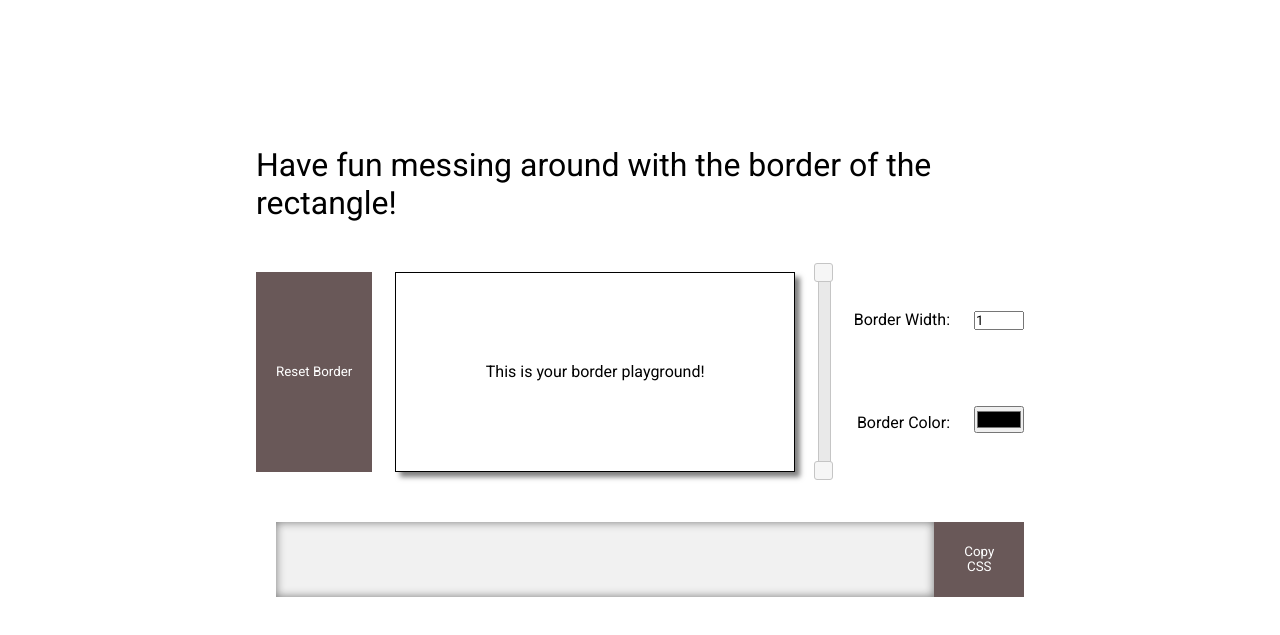
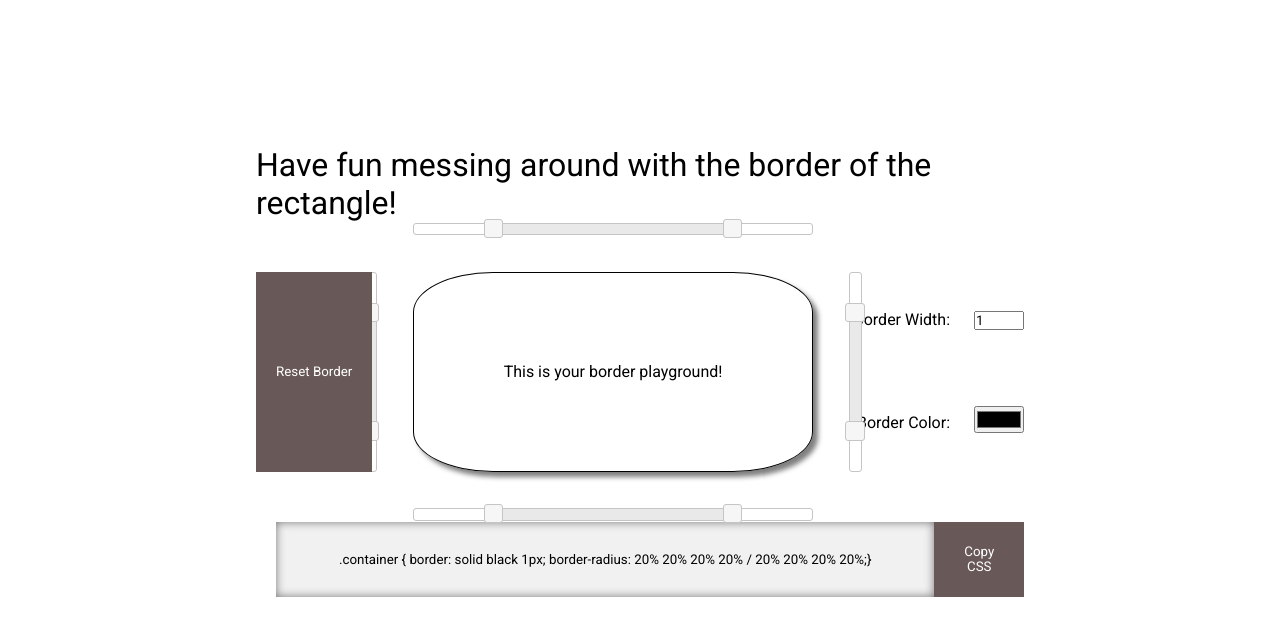
Before and after one commit to rperry99/florinpop-app-ideas, a plain HTML site: page 02_BorderPreviewer/index.html in a window 1280 px wide. Both pictures are taken after a click on the button "Reset Border". Shown: the part 79-714 px from the top of the page. Drawn offline with nearby package versions, Linux system fonts and the light colour scheme.

Commit message:
Add remaining sliders
Add the remaining 3 range sliders and make them all work correctly. They do not have full range of motion yet though.the two nodes of the bar cannot pass eachother

```diff
--- a/02_BorderPreviewer/borderPreviewer.css
+++ b/02_BorderPreviewer/borderPreviewer.css
@@ -13,6 +13,7 @@ body {
   justify-content: space-evenly;
   align-items: center;
   box-shadow: 5px 5px 5px rgba(0, 0, 0, 0.5);
+  position: relative;
 }
 #output {
   height: 75px;
@@ -57,3 +58,29 @@ input {
 .output-section button {
   height: 75px;
 }
+
+#slider-range-right,
+#slider-range-left {
+  height: 200px;
+  position: absolute;
+}
+
+#slider-range-right {
+  right: -50px;
+}
+#slider-range-left {
+  left: -50px;
+}
+
+#slider-range-top,
+#slider-range-bottom {
+  width: 400px;
+  position: absolute;
+}
+
+#slider-range-top {
+  top: -50px;
+}
+#slider-range-bottom {
+  bottom: -50px;
+}
--- a/02_BorderPreviewer/borderPreviewer.js
+++ b/02_BorderPreviewer/borderPreviewer.js
@@ -1,47 +1,72 @@
 const playground = document.getElementById("playground");
 const reset = document.getElementById("reset");
 const output = document.getElementById("output");
-const radiusBL = document.getElementById("radius-bl");
-const radiusBR = document.getElementById("radius-br");
-const radiusTL = document.getElementById("radius-tl");
-const radiusTR = document.getElementById("radius-tr");
 const width = document.getElementById("width");
 const color = document.getElementById("color");
 
 let userWidth = width.value;
-// let userRadiusTL = radiusTL.value;
-// let userRadiusTR = radiusTR.value;
-// let userRadiusBL = radiusBL.value;
-// let userRadiusBR = radiusBR.value;
 let userColor = color.value;
-// updateCSSOutput();
+let userTopX = 20;
+let userTopY = 20;
+let userRightX = 20;
+let userRightY = 20;
+let userBottomX = 20;
+let userBottomY = 20;
+let userLeftX = 20;
+let userLeftY = 20;
+updateBorder(
+  userWidth,
+  userColor,
+  userTopX,
+  userTopY,
+  userRightX,
+  userRightY,
+  userBottomX,
+  userBottomY,
+  userLeftX,
+  userLeftY
+);
+
+color.addEventListener("change", function() {
+  userColor = color.value;
+  updateBorder(
+    userWidth,
+    userColor,
+    userTopX,
+    userTopY,
+    userRightX,
+    userRightY,
+    userBottomX,
+    userBottomY,
+    userLeftX,
+    userLeftY
+  );
+});
+
+width.addEventListener("change", function() {
+  userWidth = width.value;
+  updateBorder(
+    userWidth,
+    userColor,
+    userTopX,
+    userTopY,
+    userRightX,
+    userRightY,
+    userBottomX,
+    userBottomY,
+    userLeftX,
+    userLeftY
+  );
+});
 
 // Reset border button
 function resetBorder() {
   playground.style.borderWidth = "1px";
-  playground.style.borderRadius = "0";
+  playground.style.borderRadius = "20%";
   playground.style.borderColor = "black";
   color.value = "#000000";
   width.value = 1;
-  radiusTL.value = 0;
-  radiusBL.value = 0;
-  radiusTR.value = 0;
-  radiusBR.value = 0;
-  output.value = `.container { border: solid 1px #000000; border-radius: 0px; }`;
-}
-
-// Add CSS to output
-function updateCSSOutput() {
-  let radTL = radiusTL.value;
-  let radTR = radiusTR.value;
-  let radBL = radiusBL.value;
-  let radBR = radiusBR.value;
-  let col = color.value;
-  let wid = width.value;
-  output.value = `.container { border: solid ${wid}px ${col}; border-radius: ${radTL}px ${radTR}px ${radBR}px ${radBL}px; }`;
-  playground.style.borderRadius = `${radTL}px ${radTR}px ${radBR}px ${radBL}px`;
-  playground.style.borderColor = col;
-  playground.style.borderWidth = `${wid}px`;
+  output.value = `.container { border: solid black 1px; border-radius: 20% 20% 20% 20% / 20% 20% 20% 20%;}`;
 }
 
 // Let the user copy the output CSS
@@ -54,21 +79,120 @@ function copy() {
 }
 
 $(function() {
-  $("#slider-range").slider({
+  $("#slider-range-right").slider({
     orientation: "vertical",
     range: true,
     min: 0,
     max: 100,
-    values: [0, 100],
+    values: [20, 80],
     slide: function(event, ui) {
-      playground.style.borderRadius = `20% 20% 20% 20% / 0% ${(ui.values[1] -
-        100) *
-        -1}% ${ui.values[0]}% 0%`;
-      output.value = `.container { border: solid 0px black; border-radius: 20% 20% 20% 20% / 0% ${(ui
-        .values[1] -
-        100) *
-        -1}% ${ui.values[0]}% 0%; }`;
-      console.log("Value0", ui.values[0], "Value1", ui.values[1]);
+      userRightX = (ui.values[1] - 100) * -1;
+      userRightY = ui.values[0];
+      updateBorder(
+        userWidth,
+        userColor,
+        userTopX,
+        userTopY,
+        userBottomX,
+        userBottomY,
+        userLeftX,
+        userRightX,
+        userRightY,
+        userLeftY
+      );
     }
   });
+  $("#slider-range-left").slider({
+    orientation: "vertical",
+    range: true,
+    min: 0,
+    max: 100,
+    values: [20, 80],
+    slide: function(event, ui) {
+      userLeftX = (ui.values[1] - 100) * -1;
+      userLeftY = ui.values[0];
+      updateBorder(
+        userWidth,
+        userColor,
+        userTopX,
+        userTopY,
+        userBottomX,
+        userBottomY,
+        userLeftX,
+        userRightX,
+        userRightY,
+        userLeftY
+      );
+    }
+  });
+  $("#slider-range-top").slider({
+    orientation: "horizontal",
+    range: true,
+    min: 0,
+    max: 100,
+    values: [20, 80],
+    slide: function(event, ui) {
+      userTopY = (ui.values[1] - 100) * -1;
+      userTopX = ui.values[0];
+      updateBorder(
+        userWidth,
+        userColor,
+        userTopX,
+        userTopY,
+        userBottomX,
+        userBottomY,
+        userLeftX,
+        userRightX,
+        userRightY,
+        userLeftY
+      );
+    }
+  });
+  $("#slider-range-bottom").slider({
+    orientation: "horizontal",
+    range: true,
+    min: 0,
+    max: 100,
+    values: [20, 80],
+    slide: function(event, ui) {
+      userBottomX = (ui.values[1] - 100) * -1;
+      userBottomY = ui.values[0];
+      updateBorder(
+        userWidth,
+        userColor,
+        userTopX,
+        userTopY,
+        userBottomX,
+        userBottomY,
+        userLeftX,
+        userRightX,
+        userRightY,
+        userLeftY
+      );
+    }
+  });
+  $("#reset").click(() => {
+    $("#slider-range-left").slider({ values: [20, 80] });
+    $("#slider-range-right").slider({ values: [20, 80] });
+    $("#slider-range-top").slider({ values: [20, 80] });
+    $("#slider-range-bottom").slider({ values: [20, 80] });
+  });
 });
+
+function updateBorder(
+  width,
+  color,
+  pos1,
+  pos2,
+  pos3,
+  pos4,
+  pos5,
+  pos6,
+  pos7,
+  pos8
+) {
+  playground.style.borderRadius = `${pos1}% ${pos2}% ${pos3}% ${pos4}% / ${pos5}% ${pos6}% ${pos7}% ${pos8}%`;
+  playground.style.borderColor = color;
+  playground.style.borderWidth = `${width}px`;
+  output.value = `.container { border: solid ${color} ${width}px; border-radius: ${pos1}% ${pos2}% ${pos3}% ${pos4}% / ${pos5}% ${pos6}% ${pos7}% ${pos8}%;} `;
+}
--- a/02_BorderPreviewer/index.html
+++ b/02_BorderPreviewer/index.html
@@ -32,63 +32,20 @@
         <button id="reset" onclick="resetBorder()">Reset Border</button>
         <div id="playground">
           This is your border playground!
+          <div id="slider-range-right"></div>
+          <div id="slider-range-left"></div>
+          <div id="slider-range-top"></div>
+          <div id="slider-range-bottom"></div>
         </div>
 
-        <div id="slider-range" style="height:200px;"></div>
         <div class="playground-form">
-          <!-- <div>
-            <label for="radius-tl">Border Top Left Radius:</label>
-            <input
-              type="number"
-              id="radius-tl"
-              value="0"
-              onchange="updateCSSOutput()"
-            />
-          </div>
-          <div>
-            <label for="radius-tr">Border Top Right Radius:</label>
-            <input
-              type="number"
-              id="radius-tr"
-              value="0"
-              onchange="updateCSSOutput()"
-            />
-          </div>
-          <div>
-            <label for="radius-bl">Border Bottom Left Radius:</label>
-            <input
-              type="number"
-              id="radius-bl"
-              value="0"
-              onchange="updateCSSOutput()"
-            />
-          </div>
-          <div>
-            <label for="radius-br">Border Bottom Right Radius:</label>
-            <input
-              type="number"
-              id="radius-br"
-              value="0"
-              onchange="updateCSSOutput()"
-            />
-          </div> -->
           <div>
             <label for="width">Border Width:</label>
-            <input
-              type="number"
-              id="width"
-              value="1"
-              onchange="updateCSSOutput()"
-            />
+            <input type="number" id="width" value="1" />
           </div>
           <div>
             <label for="color">Border Color:</label>
-            <input
-              type="color"
-              id="color"
-              value="#000000"
-              onchange="updateCSSOutput()"
-            />
+            <input type="color" id="color" value="#000000" />
           </div>
         </div>
       </div>
```
